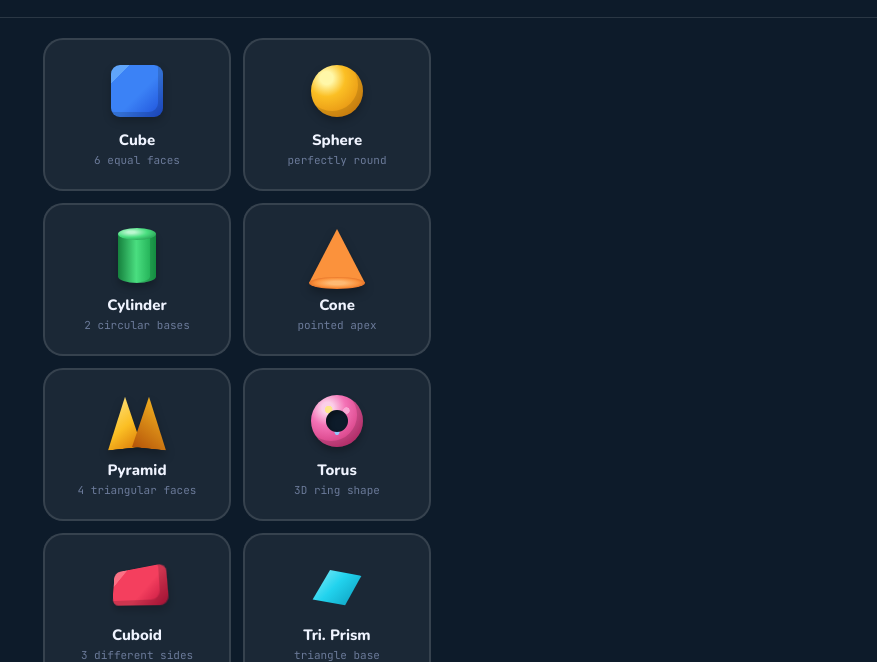
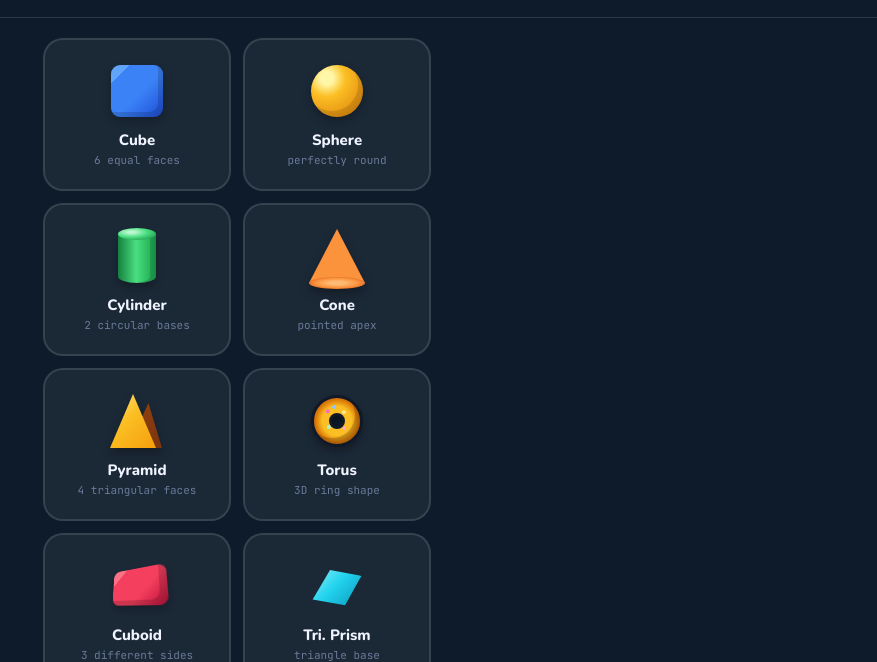
Before and after one commit to mftq/codex-test, a plain HTML site: page index.html in a window 1280 px wide. Shown: the part 138-800 px from the top of the page, without its empty margins (403-1280 px from the left). Drawn offline with nearby package versions, Linux system fonts and the light colour scheme; a script that the page names is missing.

Commit message:
Update pyramid and torus icons

```diff
--- a/index.html
+++ b/index.html
@@ -205,25 +205,22 @@
       transform: perspective(90px) rotateX(14deg) rotateY(-24deg);
     }
     .icon-pyramid {
-      width: 58px; height: 52px;
+      width: 58px; height: 54px;
       filter: drop-shadow(0 5px 5px rgba(0,0,0,0.28));
     }
     .icon-pyramid::before,
     .icon-pyramid::after {
-      content: ''; position: absolute; top: 0; bottom: 0;
+      content: ''; position: absolute; bottom: 0;
+    }
+    .icon-pyramid::before {
+      right: 4px; width: 34px; height: 45px;
+      background: linear-gradient(155deg, #92400E 0%, #78350F 100%);
+      clip-path: polygon(60% 0, 100% 100%, 0 100%);
+    }
+    .icon-pyramid::after {
+      left: 2px; width: 46px; height: 54px;
+      background: linear-gradient(135deg, #FDE68A 0%, #FBBF24 42%, #F59E0B 100%);
       clip-path: polygon(50% 0, 100% 100%, 0 100%);
-    }
-    .icon-pyramid::before {
-      left: 0; width: 34px;
-      background: linear-gradient(145deg, #FDE68A 0%, #FBBF24 55%, #D97706 100%);
-      transform-origin: right bottom;
-      transform: skewY(-6deg);
-    }
-    .icon-pyramid::after {
-      right: 0; width: 34px;
-      background: linear-gradient(215deg, #FBBF24 0%, #B45309 100%);
-      transform-origin: left bottom;
-      transform: skewY(6deg);
     }
     .icon-cylinder {
       width: 38px; height: 54px; border-radius: 50% / 12%;
@@ -249,17 +246,21 @@
     }
     .icon-torus {
       border-radius: 50%;
+      border: 3px solid #111827;
       background:
-        radial-gradient(circle at 34% 28%, #FDE68A 0 7%, transparent 8%),
-        radial-gradient(circle at 68% 30%, #F9A8D4 0 6%, transparent 7%),
-        radial-gradient(circle at 50% 72%, #93C5FD 0 5%, transparent 6%),
-        radial-gradient(circle at 32% 25%, #FBCFE8 0 11%, #F472B6 34%, #BE185D 100%);
-      box-shadow: inset -6px -6px 0 rgba(0,0,0,0.14), 0 5px 7px rgba(0,0,0,0.24);
+        radial-gradient(circle at 30% 29%, #F472B6 0 4%, transparent 5%),
+        radial-gradient(circle at 44% 20%, #93C5FD 0 4%, transparent 5%),
+        radial-gradient(circle at 65% 31%, #FDE68A 0 4%, transparent 5%),
+        radial-gradient(circle at 32% 63%, #A7F3D0 0 4%, transparent 5%),
+        radial-gradient(circle at 66% 66%, #F9A8D4 0 4%, transparent 5%),
+        radial-gradient(ellipse at 50% 50%, #FBBF24 0 45%, #D97706 66%, #92400E 100%);
+      box-shadow: inset -5px -6px 0 rgba(0,0,0,0.18), 0 5px 7px rgba(0,0,0,0.24);
     }
     .icon-torus::after {
       content: ''; position: absolute; inset: 15px; border-radius: 50%;
+      border: 3px solid #111827;
       background: var(--bg);
-      box-shadow: inset 3px 3px 5px rgba(0,0,0,0.32);
+      box-shadow: inset 3px 3px 5px rgba(0,0,0,0.34);
     }
     .icon-prism {
       width: 58px; height: 42px;
@@ -273,9 +274,11 @@
     .dim-icon .icon-cylinder::before { width: 26px; height: 8px; }
     .dim-icon .icon-cone { width: 0; height: 0; border-left-width: 18px; border-right-width: 18px; border-bottom-width: 36px; }
     .dim-icon .icon-cone::after { left: -18px; top: 32px; width: 36px; height: 8px; }
-    .dim-icon .icon-pyramid { width: 38px; height: 34px; }
-    .dim-icon .icon-pyramid::before,
-    .dim-icon .icon-pyramid::after { width: 22px; }
+    .dim-icon .icon-torus { border-width: 2px; }
+    .dim-icon .icon-torus::after { inset: 10px; border-width: 2px; }
+    .dim-icon .icon-pyramid { width: 38px; height: 35px; }
+    .dim-icon .icon-pyramid::before { right: 3px; width: 22px; height: 29px; }
+    .dim-icon .icon-pyramid::after { left: 1px; width: 30px; height: 35px; }
     .dim-icon .icon-prism { width: 38px; height: 28px; }
     .shape-name { font-size: 15px; font-weight: 800; }
     .shape-desc { font-size: 11px; color: var(--muted); margin-top: 3px; font-family: 'JetBrains Mono', monospace; }
```
